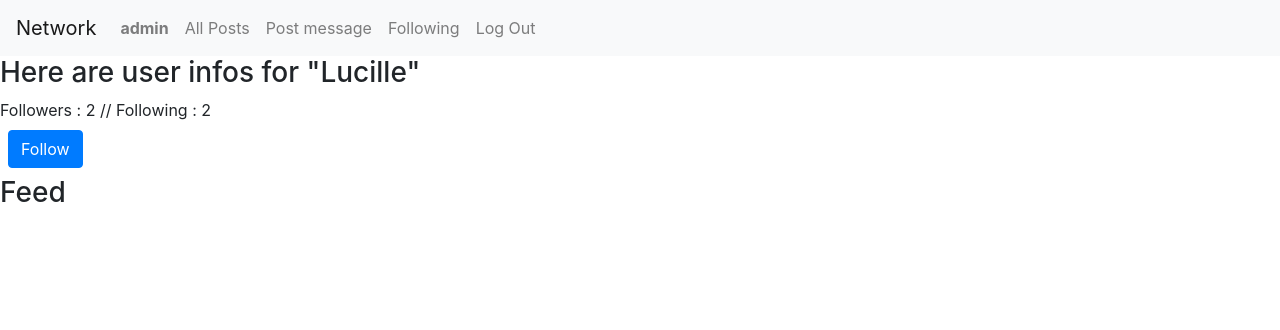
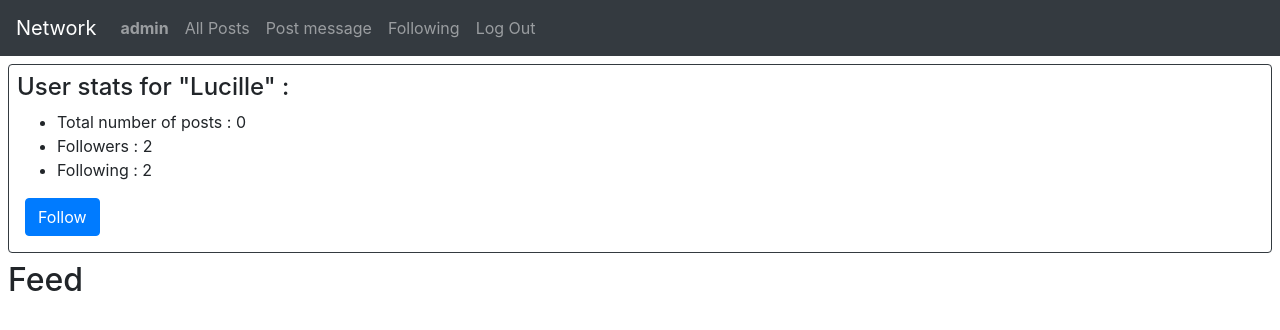
Before and after one commit to palexthom/CS50w, a Django app: a page that uses project4/network/templates/network/index.html in a window 1280 px wide. Shown: the top 330 px of the page. Run offline with Django 3.2, Linux system fonts and the light colour scheme; a user stored in the database is signed in; data comes from the database, SQL or seed files in the repository; both versions use the stored data as it was after the commit; some libraries are stand-ins or nearby versions.

Commit message:
Updates while preparing presentation

```diff
--- a/project4/network/static/network/index.js
+++ b/project4/network/static/network/index.js
@@ -40,16 +40,20 @@ function send_post(){
             body: document.getElementById("post-body").value
         })
       })
-      .then(response => response.json())
+      .then(response => {
+        console.log("et la ");
+        response.json();
+      })
       .then(result => {
         // Print result
         console.log(result);
+        console.log("ici");
       })
-      .then(
-        location.reload()
-      )
+      .then(() => {
+        console.log("Let's redirect to homepage")
+        document.location.href="/";
+      })
 }
-
 
 function add_post(contents) {
     // creates a new post in a div
@@ -80,7 +84,6 @@ function follow_button() {
     }
 }
 
-
 function follow(){
     console.log("Click on follow")
     console.log(document.querySelector("#url-follow").dataset.url)
@@ -95,7 +98,7 @@ function unfollow(){
 }
 
 function on_edit(contents){
-    console.log("J'ai cliqué")
+    console.log("Click on edit button")
     console.log(contents)
     const div = document.getElementById(contents)
     var body = div.innerHTML
@@ -128,7 +131,6 @@ function on_like(contents){
     }
 }
 
-
 function update_post(contents){
     console.log("Updating post")
     console.log(contents)
@@ -140,10 +142,12 @@ function update_post(contents){
       })
     })
     .then(response => {
-        console.log(response.status)
+        console.log(response.status);
         if (response.status != 204){
-            alert('could not update post')
+            alert('Could not update post!');
         }
     })
-    .then(window.location.reload());
+    .then(() => {
+        window.location.reload();
+    });
 }
--- a/project4/network/templates/network/index.html
+++ b/project4/network/templates/network/index.html
@@ -2,14 +2,13 @@
 {% load static %}
 
 {% block body %}
-
     {% if user.is_authenticated %}
     <!-- SHOULD ONLY BE SHOWED IF ON INDEX OR USER PAGE -->
         <div id="compose-view" class="m-2">
             <h3> Post a new message </h3>
-            <form id="post-compose" onsubmit="return false">
+            <form id="post-compose">
                 <div class="form-group">
-                    <textarea id="post-body" class="form-control"></textarea>
+                    <textarea id="post-body" class="form-control" placeholder="Type here..."></textarea>
                 </div>
                 <div class="form-group">
                     <input type="submit" id="post-submit" class="btn btn-primary my-2" value="Send Post">
@@ -17,9 +16,13 @@
             </form>
         </div>
 
-        <div id="user-info">
-            <h3>Here are user infos for "{{ profile_name }}"</h3>
-            <div>Followers : {{ followers }} // Following : {{ following }}</div>
+        <div class="border border-dark rounded p-2 m-2 bg-white" id="user-info">
+            <h4>User stats for "{{ profile_name }}" : </h4>
+            <ul>
+                <li>Total number of posts : {{ posts_number }}</li>
+                <li>Followers : {{ followers }}</li>
+                <li>Following : {{ following }}</li>
+            </ul>
             <input type="hidden" id="is-following" value={{ is_following }}>
             <input type="hidden" id="username" value={{ user.username }}>
             <input type="hidden" id="profile-name" value={{ profile_name }}>
@@ -35,18 +38,22 @@
         </div>
 
 
-        <div id="feed">
-            <h3>Feed</h3>
+        <div class="m-2" id="feed">
+            <h2>Feed</h2>
             {% for post in page_obj %}
-            <div class='border border-dark rounded p-2 m-2 bg-white'>
+            <div class='border border-dark rounded p-2 my-2 bg-white'>
                 <div id="{{post.0.id}}">{{post.0.body}}</div>
                 <div>
                     <small>Posted on {{post.0.timestamp}} by <a href="{% url 'user' post.0.author %}">{{ post.0.author }}</a> – <span id="likenr-{{post.0.id}}">{{post.0.likes.count}}</span> Like(s) —</small>
                     {% if post.1 %}
-                        <small><a id="like-{{post.0.id}}" href="#" onclick=on_like({{post.0.id}})>Unlike</a> — <a href="#" onclick=on_edit({{post.0.id}})>Edit</a></small>
+                        <small><a id="like-{{post.0.id}}" href="#" onclick=on_like({{post.0.id}})>Unlike</a>
                     {% else %}
-                        <small><a id="like-{{post.0.id}}" href="#" onclick=on_like({{post.0.id}})>Like</a> — <a href="#" onclick=on_edit({{post.0.id}})>Edit</a></small>
+                        <small><a id="like-{{post.0.id}}" href="#" onclick=on_like({{post.0.id}})>Like</a>
                     {% endif %}
+                    {% if post.0.author.username == user.username %}
+                         — <a href="#" onclick=on_edit({{post.0.id}})>Edit</a>
+                    {% endif %}
+                    </small>
                 </div>
             </div>
             {% endfor %}
--- a/project4/network/templates/network/layout.html
+++ b/project4/network/templates/network/layout.html
@@ -12,7 +12,7 @@
     </head>
     <body>
 
-        <nav class="navbar navbar-expand-lg navbar-light bg-light">
+        <nav class="navbar navbar-expand-lg navbar-dark bg-dark">
             <a class="navbar-brand" href="{% url 'index' %}">Network</a>
 
             <div>
--- a/project4/network/templates/network/login.html
+++ b/project4/network/templates/network/login.html
@@ -2,6 +2,7 @@
 
 {% block body %}
 
+    <div class="mx-3">
     <h2>Login</h2>
 
     {% if message %}
@@ -20,5 +21,5 @@
         </form>
 
         Don't have an account? <a href="{% url 'register' %}">Register here.</a>
-
+    </div>
 {% endblock %}
--- a/project4/network/views.py
+++ b/project4/network/views.py
@@ -19,7 +19,7 @@ class PostList(ListView):
 
 
 def index(request):
-    return posts(request)
+    return redirect('posts')
 
 
 def login_view(request):
@@ -105,8 +105,6 @@ def compose(request):
 
 
 def posts(request):
-    print("Views : entering posts")
-    print("Views : getting all posts")
     posts = Post.objects.all()
 
     # else that's an error
@@ -242,6 +240,8 @@ def user(request, user_name):
         if user_name in usernames:
             print(f"Let's get the content from {user_name}")
             posts = Post.objects.filter(author=User.objects.get(username=user_name))
+            posts_number = posts.all().count()
+            print(f"posts_number : {posts_number}")
             following = [user.username for user in user.following.all()]
             followers = [user.username for user in user.followers.all()]
             nb_following = len(following)
@@ -249,29 +249,25 @@ def user(request, user_name):
 
         # else that's an error
         else:
-            print("Je passe dans l'erreur")
             return JsonResponse({"error": "Invalid user."}, status=400)
 
         # Order posts
-        print("Let's order posts")
         posts = posts.order_by("-timestamp").all()
 
         posts_with_like = []
         # For each post, we need to know if user has liked or not
         for post in posts:
             likers = [user for user in post.likes.all()]
-            print(likers)
-            print(request.user in likers)
             posts_with_like.append((post, request.user in likers))
 
         paginator = Paginator(posts_with_like, 10)
         page_number = request.GET.get('page')
         page_obj = paginator.get_page(page_number)
 
-        print("Let's render userpage")
         return render(request, "network/index.html", {
             'page_obj': page_obj,
             "profile_name": user_name,
+            "posts_number": posts_number,
             "following": nb_following,
             "followers": nb_followers,
             "is_following": request.user.username in followers
```
Also changed, not shown: project4/db.sqlite3. Lines whose indentation alone changed are shown as unchanged.
